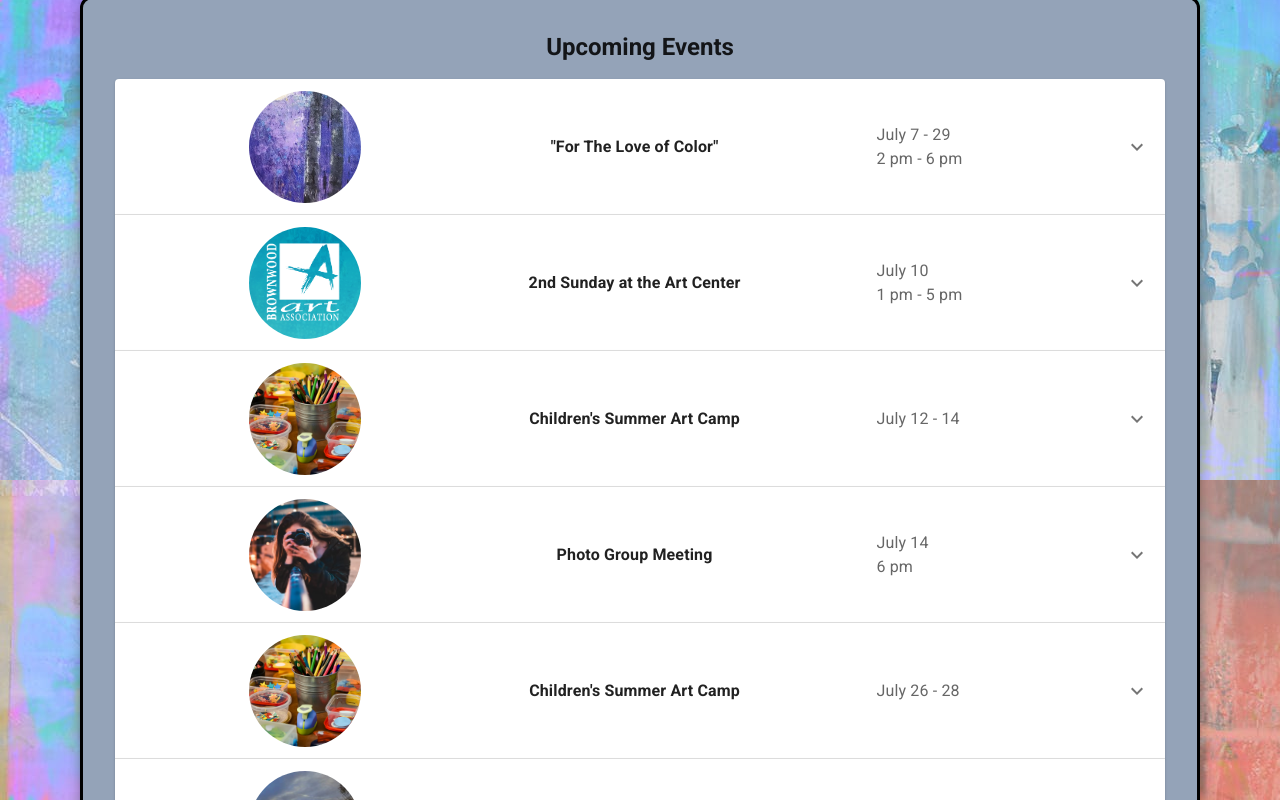
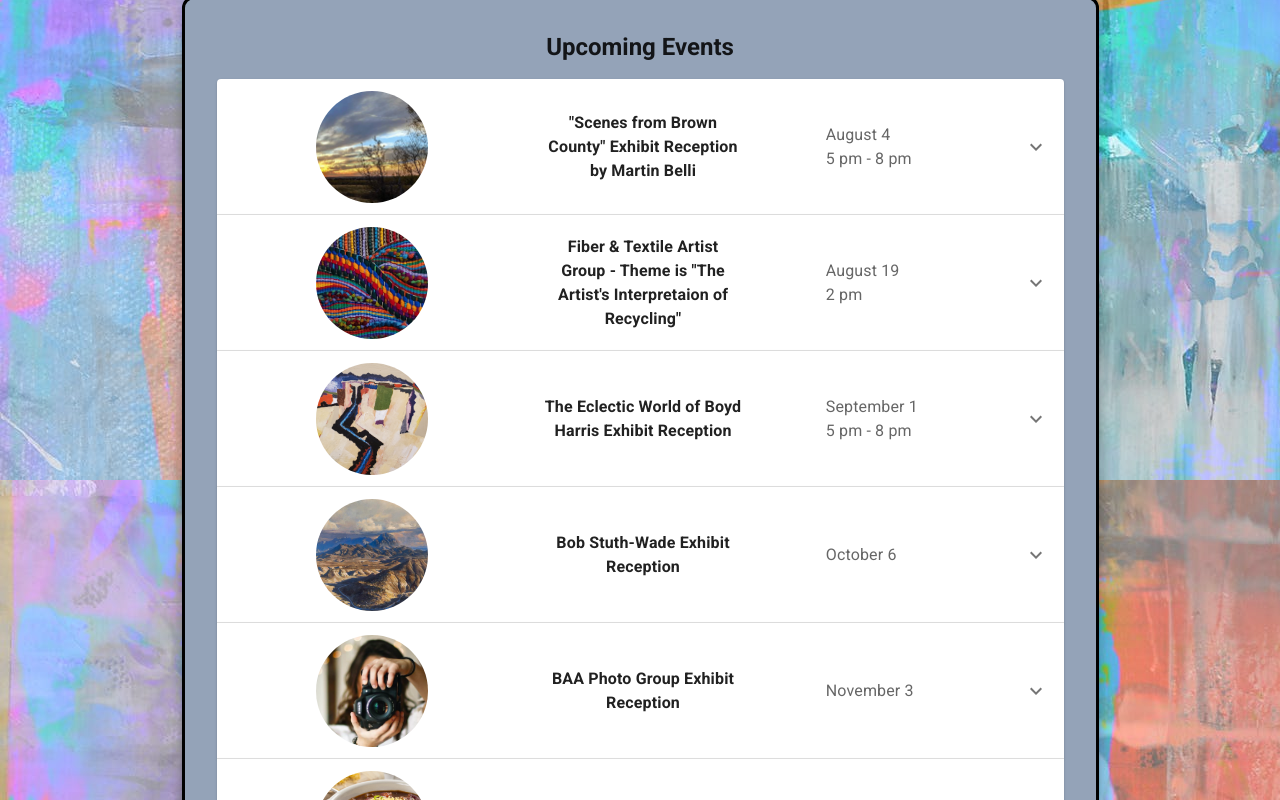
Before and after one commit to Jonathan-Day-Dev/bwd-art, a React (Create React App) app: page /event in a window 1280 px wide. Shown: the part 820-1620 px from the top of the page. Built offline with nearby package versions, Linux system fonts and the light colour scheme.

Commit message:
remove old events

```diff
--- a/src/components/Event/components/event_data.js
+++ b/src/components/Event/components/event_data.js
@@ -8,11 +8,11 @@ import camera from "../../../assets/camera.jpg";
 import chili from "../../../assets/chili.jpg";
 import belli from "../../../assets/belli.jpg";
 import boyd from "../../../assets/boyd.jpg";
-import crafts from "../../../assets/crafts.jpg";
-import lovecolor from "../../../assets/love_colors.jpg";
+// import crafts from "../../../assets/crafts.jpg";
+// import lovecolor from "../../../assets/love_colors.jpg";
 import textileart from "../../../assets/textileart.jpg";
-import photography from "../../../assets/photography.png";
-import logo from "../../../assets/logo.png";
+// import photography from "../../../assets/photography.png";
+// import logo from "../../../assets/logo.png";
 // import ice from "../../../assets/ice_cover.jpg";
 
 import {Link} from "react-router-dom";
@@ -77,37 +77,37 @@ const events = [
   //   img: peoplepaint,
   //   description: <Link to="/programs">View Program</Link>
   // },
-  {
-    title: '"For The Love of Color"',
-    date: "July 7 - 29",
-    time: "2 pm - 6 pm",
-    img: lovecolor,
-    description: "A one woman show of new works and a retrospective of the works of BAA 2022 Artist of the Year, Christine Brisley. Gallery is open weekdays from 2 pm - 6 pm"
-  },
-  {
-    title: "2nd Sunday at the Art Center",
-    date: "July 10",
-    time: "1 pm - 5 pm",
-    description: <Link to="/programs">View Program</Link>,
-    img: logo
-  },
-  {
-    title: "Children's Summer Art Camp",
-    date: "July 12 - 14",
-    img: crafts
-  },
-  {
-    title: "Photo Group Meeting",
-    date: "July 14",
-    time: "6 pm",
-    img: photography,
-    description: <Link to="/programs">View Program</Link>
-  },
-  {
-    title: "Children's Summer Art Camp",
-    date: "July 26 - 28",
-    img: crafts
-  },
+  // {
+  //   title: '"For The Love of Color"',
+  //   date: "July 7 - 29",
+  //   time: "2 pm - 6 pm",
+  //   img: lovecolor,
+  //   description: "A one woman show of new works and a retrospective of the works of BAA 2022 Artist of the Year, Christine Brisley. Gallery is open weekdays from 2 pm - 6 pm"
+  // },
+  // {
+  //   title: "2nd Sunday at the Art Center",
+  //   date: "July 10",
+  //   time: "1 pm - 5 pm",
+  //   description: <Link to="/programs">View Program</Link>,
+  //   img: logo
+  // },
+  // {
+  //   title: "Children's Summer Art Camp",
+  //   date: "July 12 - 14",
+  //   img: crafts
+  // },
+  // {
+  //   title: "Photo Group Meeting",
+  //   date: "July 14",
+  //   time: "6 pm",
+  //   img: photography,
+  //   description: <Link to="/programs">View Program</Link>
+  // },
+  // {
+  //   title: "Children's Summer Art Camp",
+  //   date: "July 26 - 28",
+  //   img: crafts
+  // },
   {
     title: '"Scenes from Brown County" Exhibit Reception by Martin Belli',
     date: "August 4",
```
